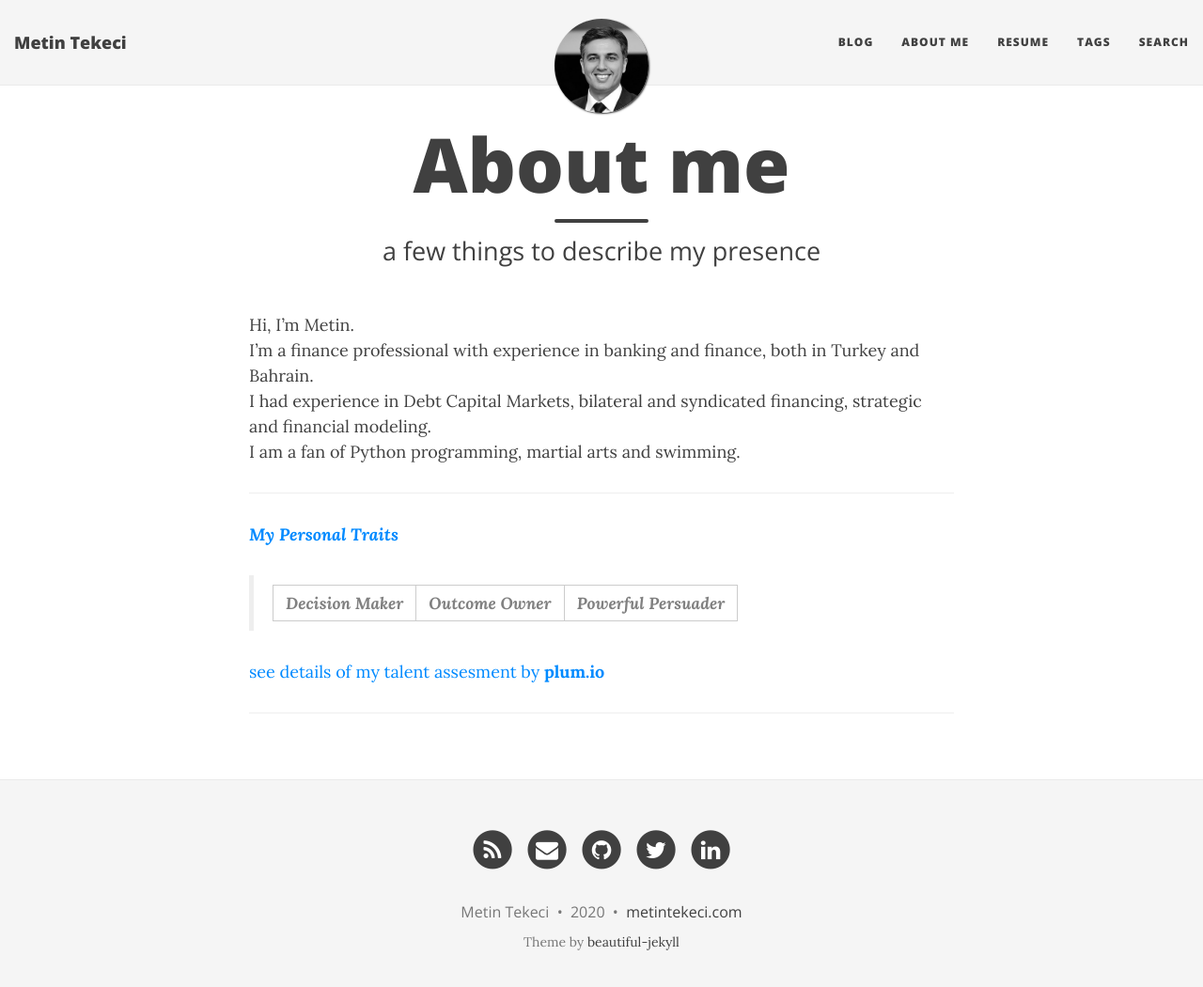
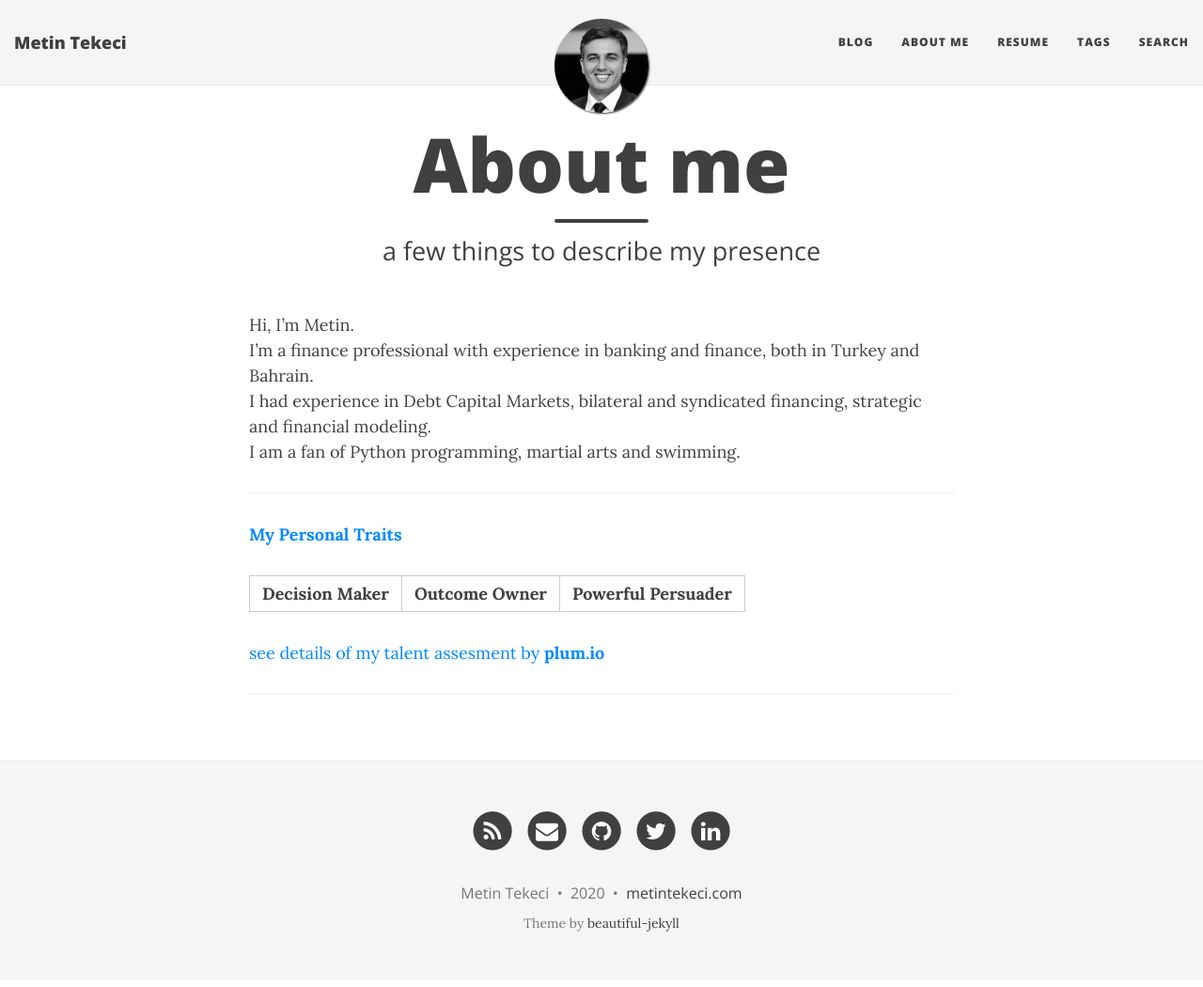
Before and after one commit to metintekeci/metintekeci.github.io, a Jekyll site: the page built from aboutme.md, in a window 1280 px wide and 1063 px high. Shown: the top 1050 px of the window at 94% size. Built offline with Jekyll 4.4.1, drawn with Linux system fonts in a browser that asks for light colours; nearby versions of some CDN libraries.

```diff
--- a/aboutme.md
+++ b/aboutme.md
@@ -10,8 +10,9 @@ I had experience in Debt Capital Markets, bilateral and syndicated financing, st
 I am a fan of Python programming, martial arts and swimming.
 
 ---
-***[My Personal Traits](https://secure.plum.io/en/p/PgqCnT4yKwiat0x25Xzevw "click to see my talent assesment result by plum.io")***
-> | **Decision Maker** | **Outcome Owner** | **Powerful Persuader** |
+**[My Personal Traits](https://secure.plum.io/en/p/PgqCnT4yKwiat0x25Xzevw "click to see my talent assesment result by plum.io")**
+
+| **Decision Maker** | **Outcome Owner** | **Powerful Persuader** |
 
 [see details of my talent assesment by **plum.io**](https://secure.plum.io/en/p/PgqCnT4yKwiat0x25Xzevw)
 
```
